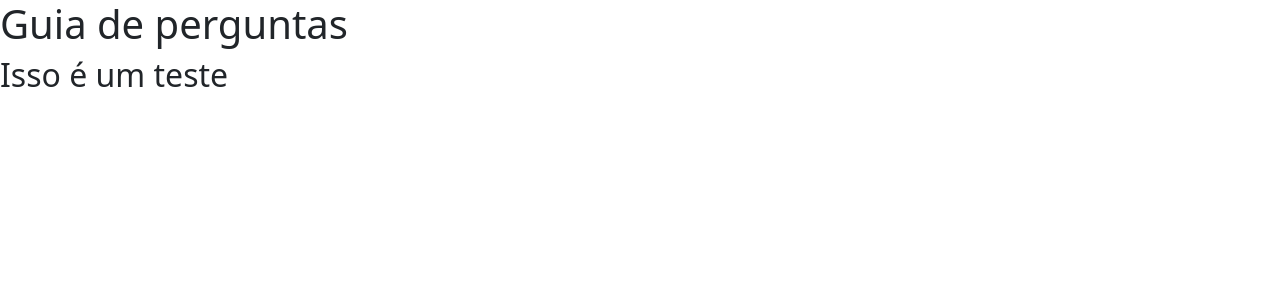
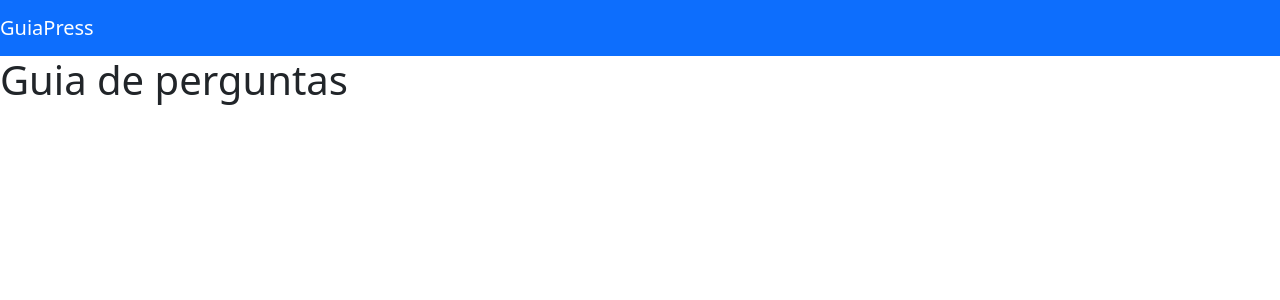
Before and after one commit to Rodrigocleyton/Blog_Painel_ADM, a Node server app: page /admin/categories/new in a window 1280 px wide. Shown: the top 300 px of the page. Run offline with Node 20, Linux system fonts and the light colour scheme; some libraries are stand-ins or nearby versions.

Commit message:
Partials navbar

```diff
--- a/views/admin/categories/new.ejs
+++ b/views/admin/categories/new.ejs
@@ -1,4 +1,5 @@
 <%- include ('../../partials/header') %>
+<%- include ('../../partials/navbar') %>
 <h1>Guia  de perguntas</h1>
-<h2>Isso é um teste</h2>
+
 <%- include ('../../partials/footer') %>
--- /dev/null
+++ b/views/partials/navbar.ejs
@@ -0,0 +1,6 @@
+<nav class="navbar navbar-dark bg-primary">
+    <a class="navbar-brand" href="/">
+        GuiaPress
+    </a>
+
+</nav>
```
